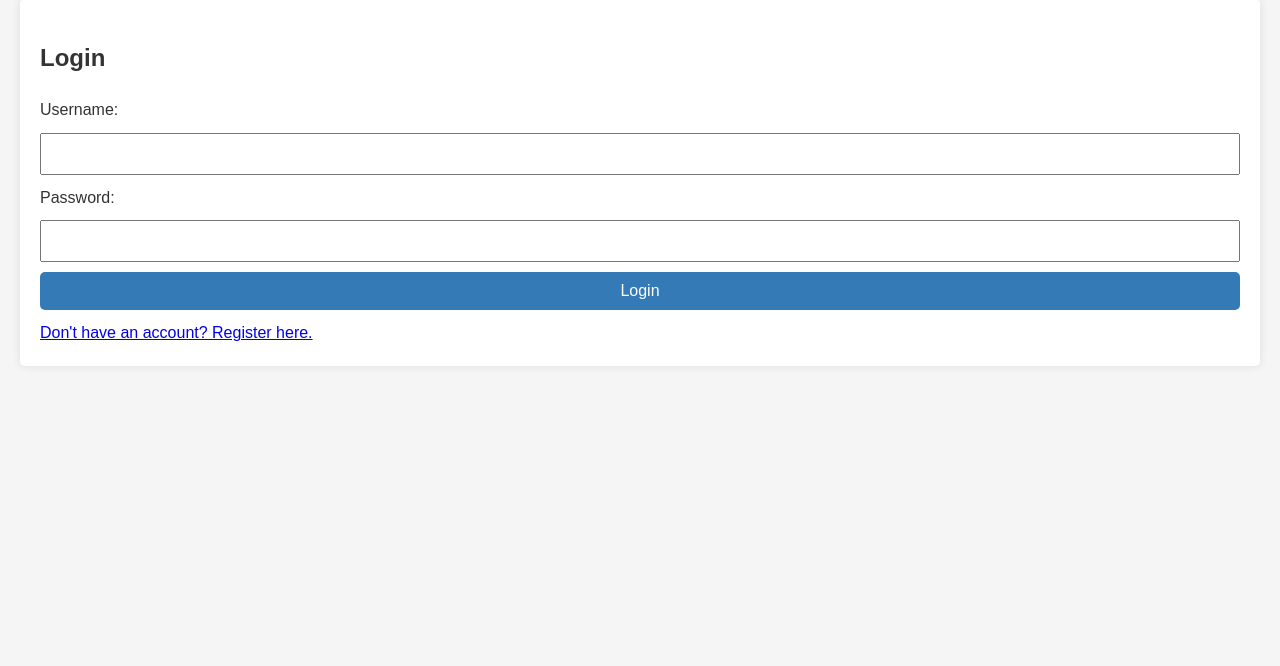
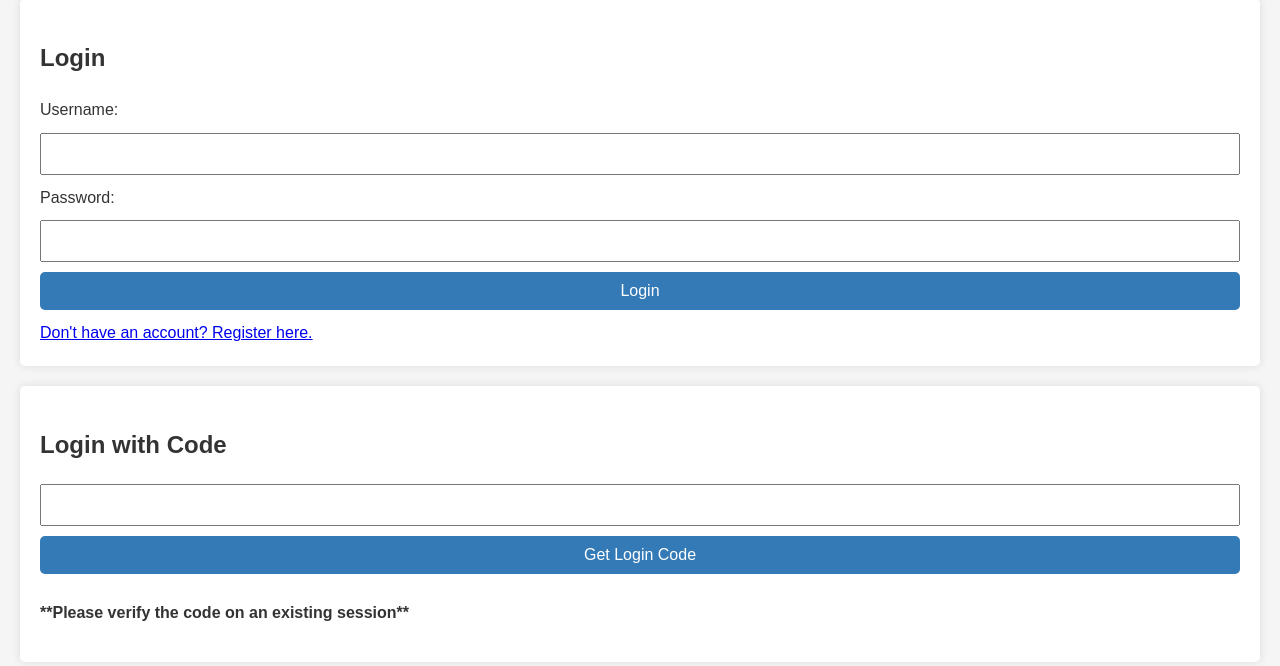
Before and after one commit to charis2324/MR-Backend, a FastAPI app: page /login in a window 1280 px wide. Shown: the part 21-687 px from the top of the page. Run offline with FastAPI, Linux system fonts and the light colour scheme; data that the repository does not hold is empty.

Commit message:
added login thru code on site.

```diff
--- a/src/mr_backend/app/static/css/styles.css
+++ b/src/mr_backend/app/static/css/styles.css
@@ -147,6 +147,21 @@ button:hover {
     background-color: #286090;
 }
 
+.section-div {
+    display: grid;
+    gap: 10px;
+}
+
+#code-verify-button {
+    display: none;
+    background-color: #5cb85c;
+}
+
+#code-verify-button:hover {
+
+    background-color: #449d44;
+}
+
 /* Styles for dynamically created elements */
 
 #response div,
--- a/src/mr_backend/app/templates/login.html
+++ b/src/mr_backend/app/templates/login.html
@@ -24,6 +24,17 @@
             <div id="error" style="color: red; display: none;"></div>
             <a href="/register">Don't have an account? Register here.</a>
         </form>
+    </section>
+    <section>
+        <h2>Login with Code</h2>
+        <div class="section-div">
+            <input type="text" id="login-code"></input>
+            <button id="login-code-button">Get Login Code</button>
+            <button id="code-verify-button">Login with Code</button>
+            <strong>
+                <p id="login-code-notice">**Please verify the code on an existing session**</p>
+            </strong>
+        </div>
     </section>
     <script>
 
@@ -53,7 +64,53 @@
                     errorDiv.innerText = error.detail;
                 });
         });
+        document.getElementById("login-code-button").addEventListener('click', async () => {
+            try {
+                const response = await fetch('/login_code');
+                const result = await response.json();
+                if (!response.ok) {
+                    throw result;
+                }
+                document.getElementById("login-code").value = result.login_code;
+                document.getElementById("login-code-button").style.display = "none";
+                document.getElementById("code-verify-button").style.display = "block";
+                document.getElementById("login-code-notice").style.color = "black";
+                document.getElementById("login-code-notice").innerText = "**Please verify the code on an existing session**";
+            }
 
+            catch (error) {
+                console.error(`There was a problem fetching for login code: ${error.detail}`);
+                document.getElementById("login-code-notice").innerText = error.detail;
+                document.getElementById("login-code-notice").style.color = "red";
+                document.getElementById("login-code-button").style.display = "block";
+                document.getElementById("code-verify-button").style.display = "none";
+            }
+        })
+        document.getElementById("code-verify-button").addEventListener('click', async () => {
+            try {
+                const response = await fetch('/login_code/token', {
+                    method: 'POST',
+                    headers: { "Content-Type": "application/json" },
+                    body: JSON.stringify({ login_code: document.getElementById("login-code").value })
+                });
+                const result = await response.json();
+                if (!response.ok) {
+                    throw result;
+                }
+                document.getElementById("login-code-notice").innerText = "**Login Success**";
+                document.getElementById("login-code-notice").style.color = "green";
+                setTimeout(function () {
+                    window.location = '/';
+                }, 1000);
+            }
+            catch (error) {
+                console.error(`Failed to login with code: ${error}`);
+                document.getElementById("login-code-notice").innerText = `**${error.detail}**`;
+                document.getElementById("login-code-notice").style.color = "red";
+                document.getElementById("login-code-button").style.display = "block";
+                document.getElementById("code-verify-button").style.display = "none";
+            }
+        })
     </script>
 </body>
 
```
